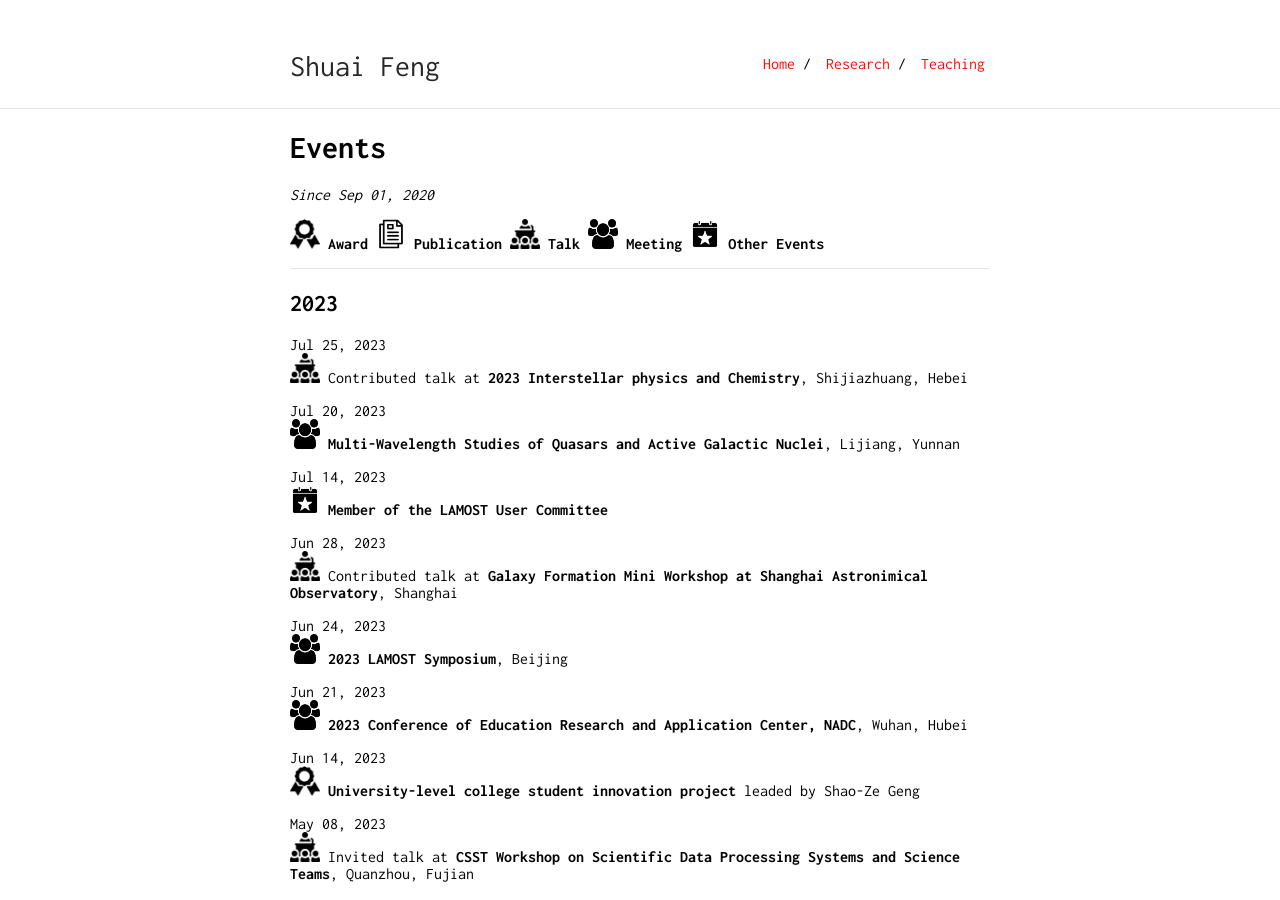
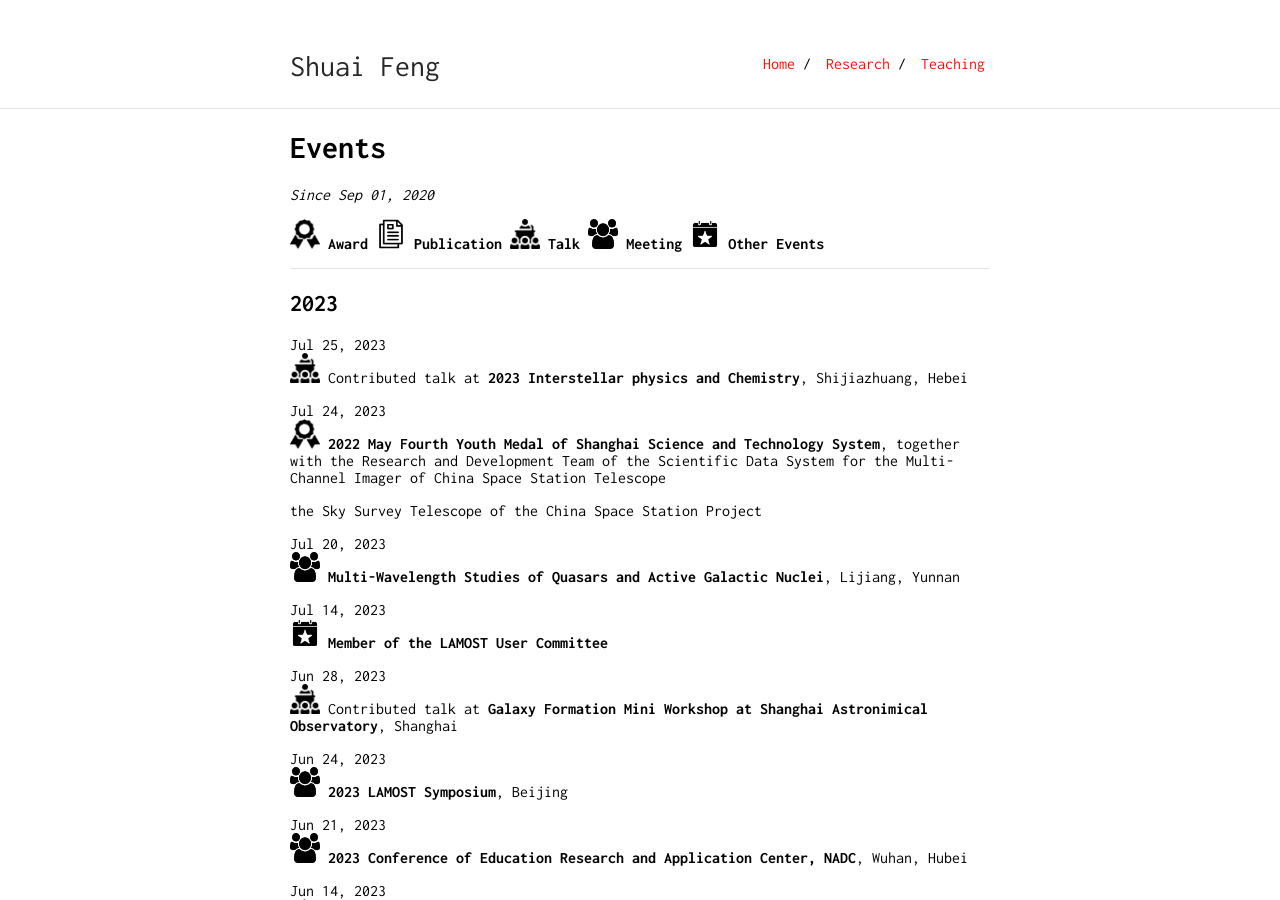
Before and after one commit to fengshuai0210/fengshuai0210.github.io, a Jekyll site: the page built from events.md, in a window 1280 px wide and 900 px high. Built offline with Jekyll 4.4.1, drawn with Linux system fonts in a browser that asks for light colours; our own code applies the rules of GitHub Pages for plain Markdown files.

Commit message:
Update events.md

```diff
--- a/events.md
+++ b/events.md
@@ -13,6 +13,11 @@ layout: default
 
 Jul 25, 2023\
 <img src="/image/talk-icon.png" style="width:30px;height:30px;"> Contributed talk at **2023 Interstellar physics and Chemistry**, Shijiazhuang, Hebei
+
+Jul 24, 2023\
+<img src="/image/prize-icon.png" style="width:30px;height:30px;"> **2022 May Fourth Youth Medal of Shanghai Science and Technology System**, together with the Research and Development Team of the Scientific Data System for the Multi-Channel Imager of China Space Station Telescope
+
+the Sky Survey Telescope of the China Space Station Project
 
 Jul 20, 2023\
 <img src="/image/meeting-icon.png" style="width:30px;height:30px;"> **Multi-Wavelength Studies of Quasars and Active Galactic Nuclei**, Lijiang, Yunnan
```
